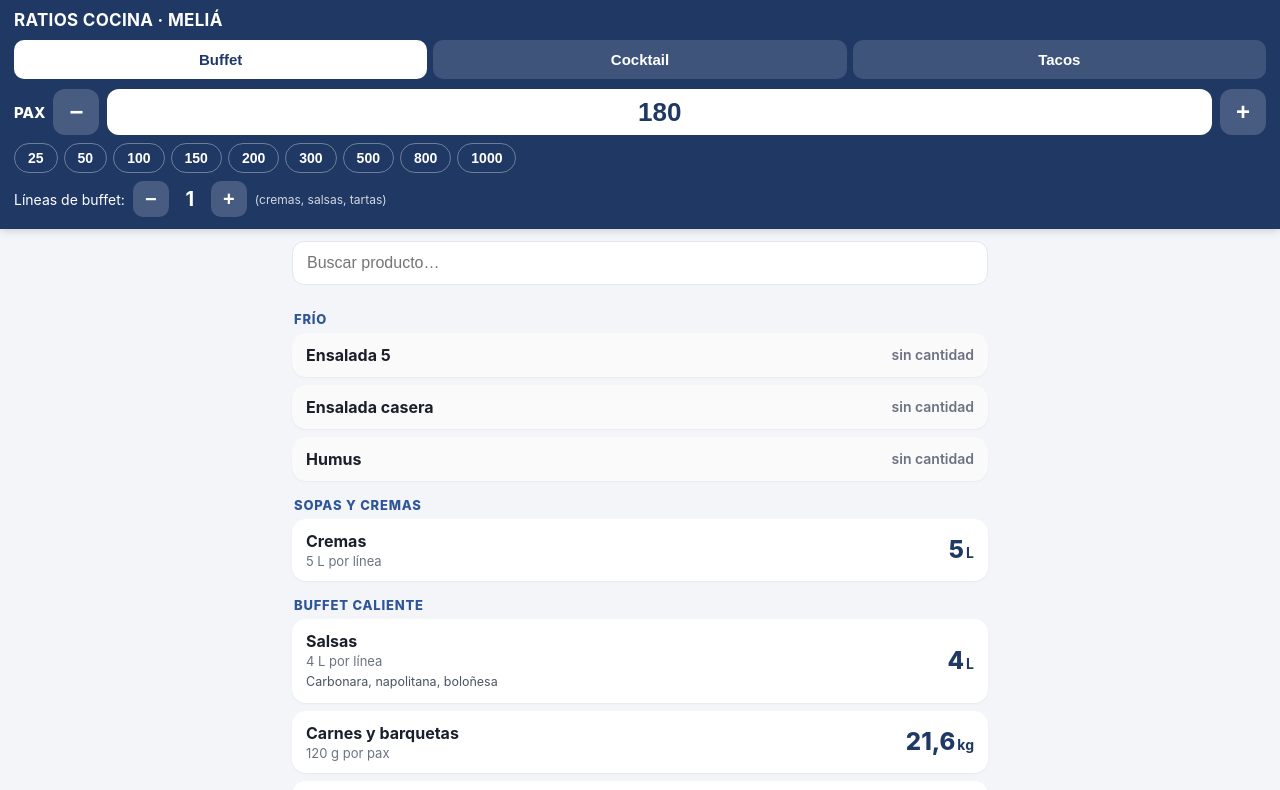
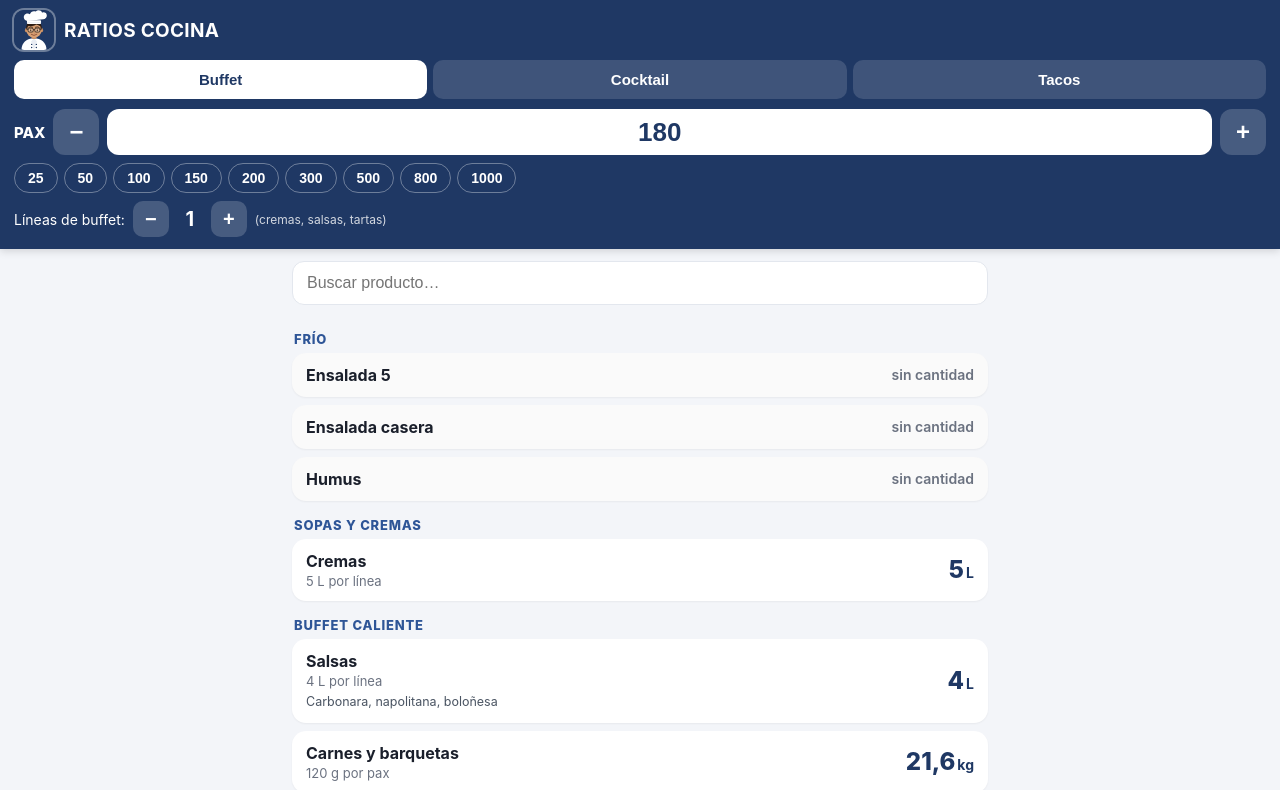
Before and after one commit to franciscocampillopacheco-oss/eventos-palau, a plain HTML site: page ratios/index.html in a window 1280 px wide. Shown: the top 790 px of the page. Drawn offline with Linux system fonts and the light colour scheme.

Commit message:
Ratios cocina: sin marca, icono de cocinero en cabecera y como icono de la página
Co-Authored-By: Claude Opus 5.5 <noreply@anthropic.com>
Claude-Session: https://claude.ai/code/session_01VRpKM6nmCAyK4D31nK3NGz

```diff
--- a/ratios/index.html
+++ b/ratios/index.html
@@ -6,14 +6,19 @@
 <meta name="theme-color" content="#1F3864">
 <meta name="apple-mobile-web-app-capable" content="yes">
 <meta name="apple-mobile-web-app-title" content="Ratios">
-<title>Ratios cocina · Meliá</title>
+<title>Ratios cocina</title>
+<link rel="icon" type="image/svg+xml" href="icono.svg">
+<link rel="icon" type="image/png" sizes="32x32" href="icono-32.png">
+<link rel="apple-touch-icon" href="icono-180.png">
+<link rel="manifest" href="ratios.webmanifest">
 <style>
 :root{--azul:#1F3864;--azul2:#2E5597;--fondo:#F3F5F9;--card:#fff;--txt:#1A1F2B;--gris:#6B7280;--linea:#E3E7EE;--amar:#FFF4CC;--ok:#0F7B4B}
 *{box-sizing:border-box;-webkit-tap-highlight-color:transparent}
 body{margin:0;font-family:-apple-system,BlinkMacSystemFont,"Segoe UI",Roboto,Arial,sans-serif;background:var(--fondo);color:var(--txt)}
 header{position:sticky;top:0;z-index:10;background:var(--azul);color:#fff;padding:calc(10px + env(safe-area-inset-top)) 14px 12px;box-shadow:0 2px 8px rgba(0,0,0,.15)}
-.top{display:flex;align-items:center;justify-content:space-between;gap:8px}
-h1{font-size:17px;margin:0;font-weight:700;letter-spacing:.3px}
+.top{display:flex;align-items:center;gap:10px}
+.logo{width:40px;height:40px;border-radius:10px;box-shadow:0 0 0 2px rgba(255,255,255,.35)}
+h1{font-size:19px;margin:0;font-weight:700;letter-spacing:.3px}
 .tabs{display:flex;gap:6px;margin-top:10px}
 .tab{flex:1;border:0;border-radius:10px;padding:11px 4px;font-size:15px;font-weight:700;background:rgba(255,255,255,.14);color:#fff}
 .tab.on{background:#fff;color:var(--azul)}
@@ -50,7 +55,7 @@ main{padding:12px 12px 40px;max-width:720px;margin:0 auto}
 </head>
 <body>
 <header>
-  <div class="top"><h1>RATIOS COCINA · MELIÁ</h1></div>
+  <div class="top"><img src="icono.svg" alt="" class="logo"><h1>RATIOS COCINA</h1></div>
   <div class="tabs">
     <button class="tab on" data-t="buffet">Buffet</button>
     <button class="tab" data-t="cocktail">Cocktail</button>
@@ -156,7 +161,7 @@ tacos:[
 const PAXDEF={buffet:180,cocktail:50,tacos:50};
 const RAP=[25,50,100,150,200,300,500,800,1000];
 const S={tab:"buffet",pax:{...PAXDEF},lineas:1,q:""};
-try{const g=JSON.parse(localStorage.getItem("ratiosMelia")||"{}");if(g.pax)Object.assign(S.pax,g.pax);if(g.tab)S.tab=g.tab;if(g.lineas)S.lineas=g.lineas}catch(e){}
+try{const g=JSON.parse(localStorage.getItem("ratiosCocina")||"{}");if(g.pax)Object.assign(S.pax,g.pax);if(g.tab)S.tab=g.tab;if(g.lineas)S.lineas=g.lineas}catch(e){}
 const $=id=>document.getElementById(id);
 const nf=(v,d)=>v.toLocaleString("es-ES",{minimumFractionDigits:0,maximumFractionDigits:d});
 const ratio=it=>{
@@ -200,7 +205,7 @@ function render(){
   }
  }
  $("lista").innerHTML=h||`<div class="aviso">No hay nada con “${S.q}”.</div>`;
- try{localStorage.setItem("ratiosMelia",JSON.stringify({pax:S.pax,tab:S.tab,lineas:S.lineas}))}catch(e){}
+ try{localStorage.setItem("ratiosCocina",JSON.stringify({pax:S.pax,tab:S.tab,lineas:S.lineas}))}catch(e){}
 }
 function setTab(t){S.tab=t;$("pax").value=S.pax[t];render();window.scrollTo(0,0)}
 document.querySelectorAll(".tab").forEach(b=>b.onclick=()=>setTab(b.dataset.t));
```
Also changed, not shown: ratios/icono-180.png (added), ratios/icono-192.png (added), ratios/icono-32.png (added), ratios/icono-512.png (added), ratios/icono.svg (added), ratios/ratios.webmanifest (added).
